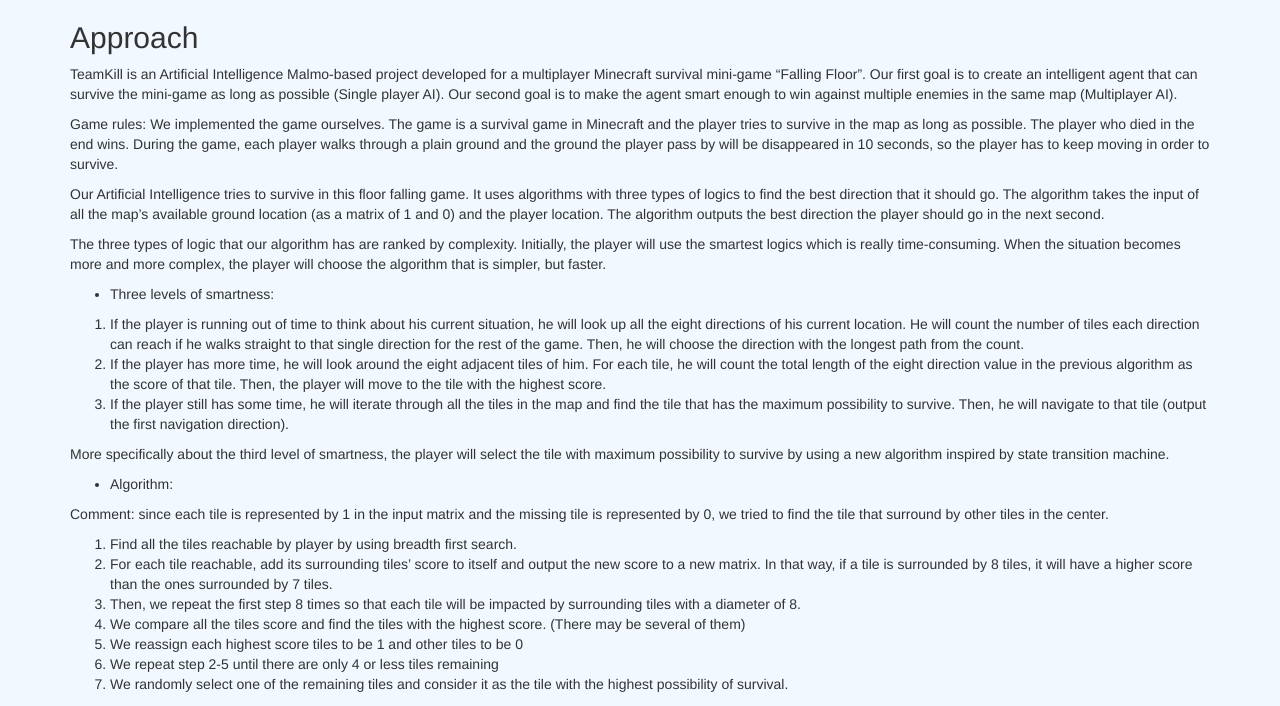
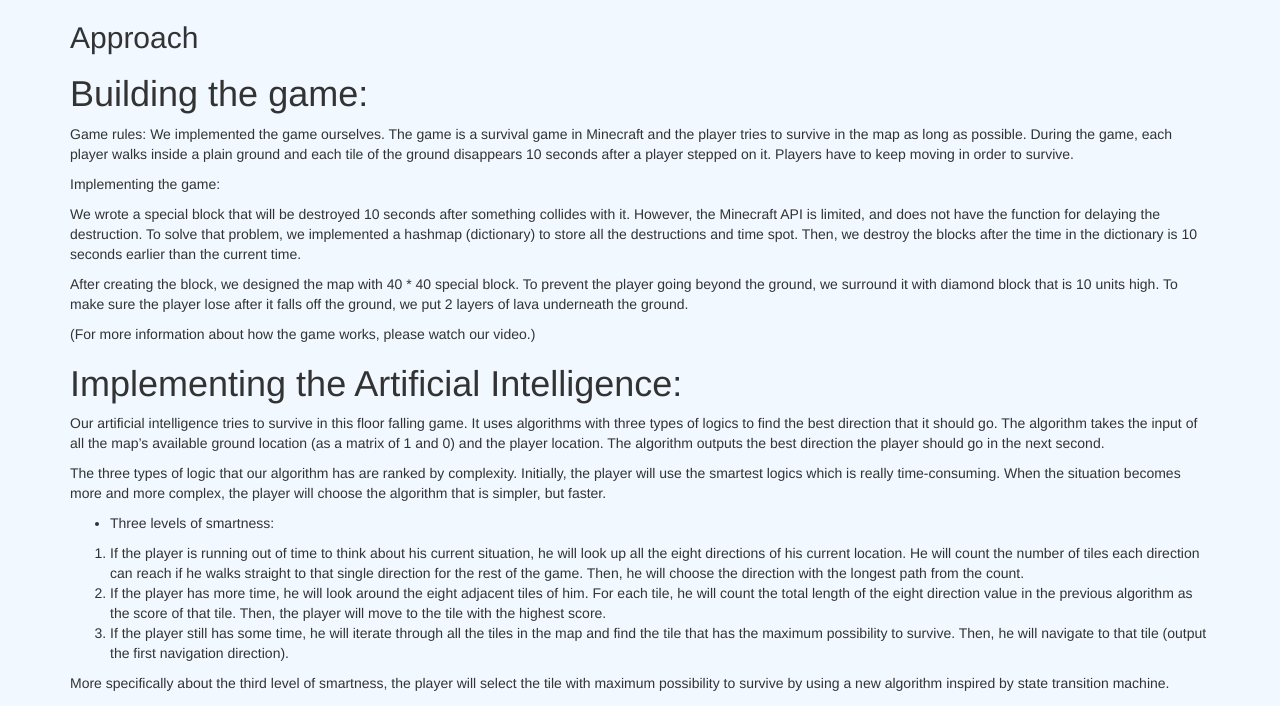
Before and after one commit to zhuohan/teamKill, a Jekyll site: the page built from docs/status.md, in a window 1280 px wide and 900 px high, scrolled down 726 px, cut to the strip 194-900 px from the top of the window. Built offline with Jekyll 4.4.1, drawn with Linux system fonts in a browser that asks for light colours.

Commit message:
Update status.md

```diff
--- a/docs/status.md
+++ b/docs/status.md
@@ -13,13 +13,24 @@
 
 ## Approach
 
-TeamKill is an Artificial Intelligence Malmo-based project developed for a multiplayer Minecraft survival mini-game “Falling Floor”. Our first goal is to create an intelligent agent that can survive the mini-game as long as possible (Single player AI). Our second goal is to make the agent smart enough to win against multiple enemies in the same map (Multiplayer AI).
+# Building the game:
 
 Game rules:
-We implemented the game ourselves. The game is a survival game in Minecraft and the player tries to survive in the map as long as possible. The player who died in the end wins. During the game, each player walks through a plain ground and the ground the player pass by will be disappeared in 10 seconds, so the player has to keep moving in order to survive.
+We implemented the game ourselves. The game is a survival game in Minecraft and the player tries to survive in the map as long as possible. During the game, each player walks inside a plain ground and each tile of the ground disappears 10 seconds after a player stepped on it. Players have to keep moving in order to survive.
+
+Implementing the game:
+
+We wrote a special block that will be destroyed 10 seconds after something collides with it. However, the Minecraft API is limited, and does not have the function for delaying the destruction. To solve that problem, we implemented a hashmap (dictionary) to store all the destructions and time spot. Then, we destroy the blocks after the time in the dictionary is 10 seconds earlier than the current time.
+
+After creating the block, we designed the map with 40 * 40 special block. To prevent the player going beyond the ground, we surround it with diamond block that is 10 units high. To make sure the player lose after it falls off the ground, we put 2 layers of lava underneath the ground.
+
+(For more information about how the game works, please watch our video.)
 
 
-Our Artificial Intelligence tries to survive in this floor falling game. It uses algorithms with three types of logics to find the best direction that it should go. The algorithm takes the input of all the map’s available ground location (as a matrix of 1 and 0) and the player location. The algorithm outputs the best direction the player should go in the next second.
+# Implementing the Artificial Intelligence:
+
+Our artificial intelligence tries to survive in this floor falling game. It uses algorithms with three types of logics to find the best direction that it should go. The algorithm takes the input of all the map’s available ground location (as a matrix of 1 and 0) and the player location. The algorithm outputs the best direction the player should go in the next second.
+
 
 The three types of logic that our algorithm has are ranked by complexity. Initially, the player will use the smartest logics which is really time-consuming. When the situation becomes more and more complex, the player will choose the algorithm that is simpler, but faster.
 
```
